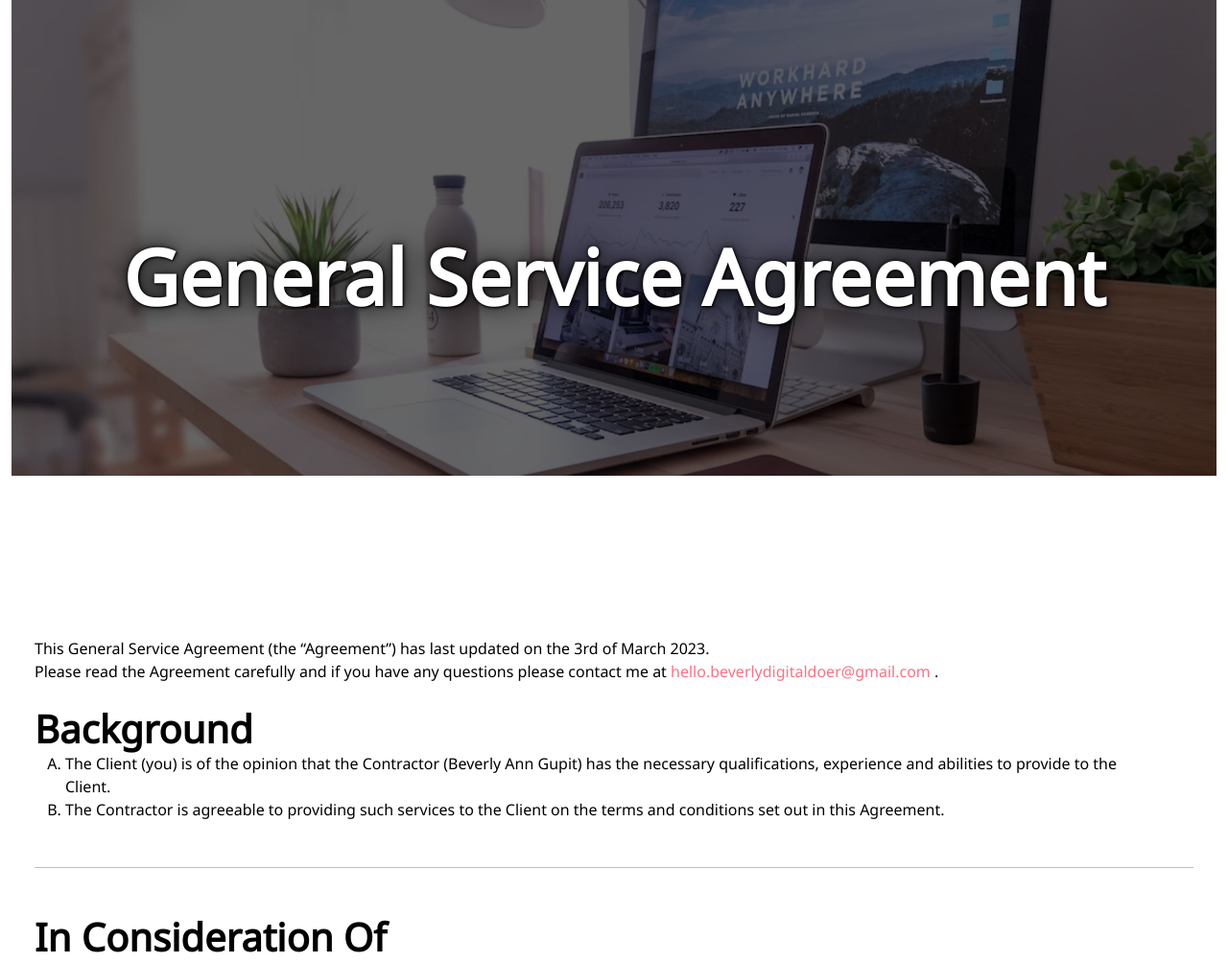
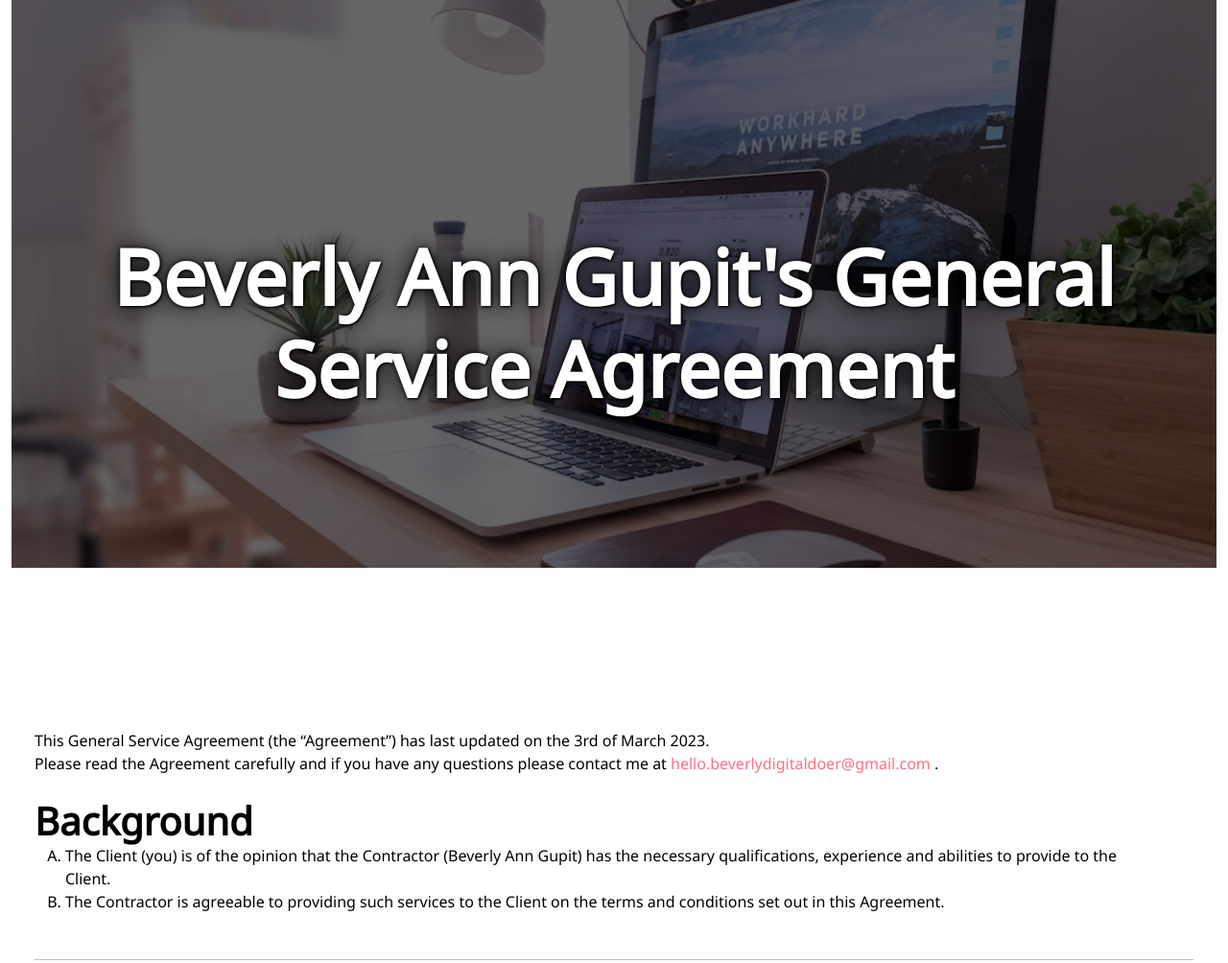
Before and after one commit to Bevzay/website-ver3, a plain HTML site: page pages/general-service-agreement.html in a window 1280 px wide. Shown: the top 1004 px of the page at 96% size. Drawn offline with nearby package versions, Linux system fonts and the light colour scheme.

Commit message:
Update general-service-agreement.html

```diff
--- a/pages/general-service-agreement.html
+++ b/pages/general-service-agreement.html
@@ -4,7 +4,7 @@
     <meta charset="UTF-8">
     <meta http-equiv="X-UA-Compatible" content="IE=edge">
     <meta name="viewport" content="width=device-width, initial-scale=1.0">
-    <title>General Service Agreement</title>
+    <title>Beverly Ann Gupit | General Service Agreement</title>
 
     <!-- favicon -->
     <link rel="shortcut icon" href="../images/new_logo_black.png" type="image/x-icon">
@@ -47,7 +47,7 @@
         <div class="welcome py-20 md:py-40">
             <div class="container centered text-center">
                 <h1 class="display-1 fw-bold text-white pt-20">
-                    General Service Agreement
+                    Beverly Ann Gupit's General Service Agreement
                 </h1>
             </div>
         </div>
```
